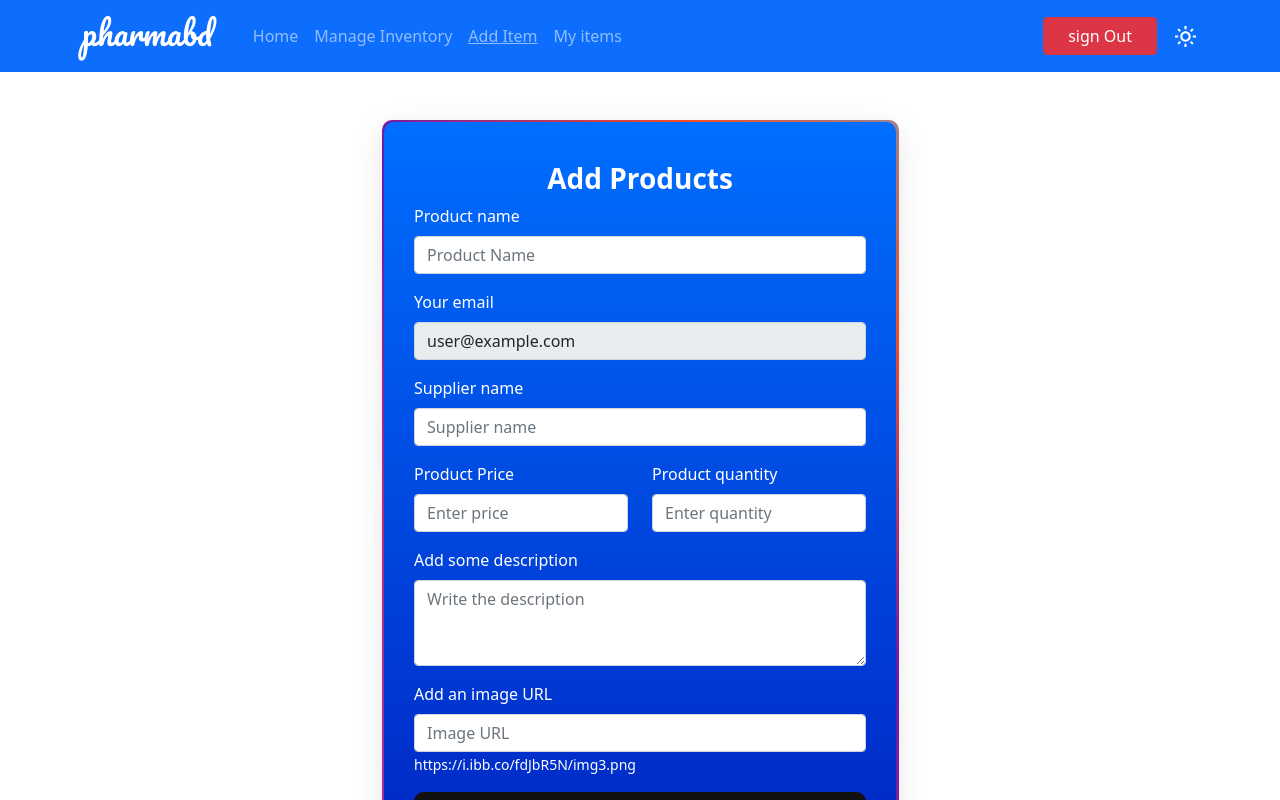
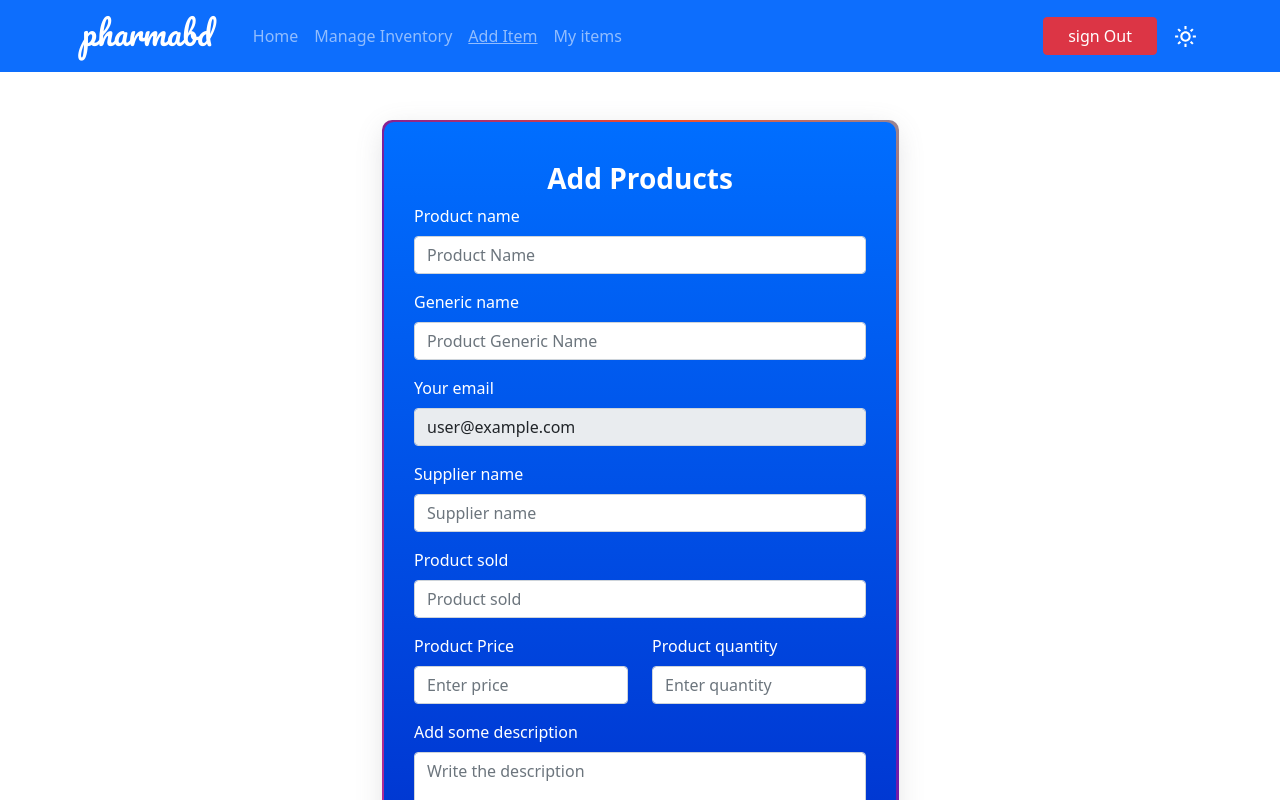
Before and after one commit to shadikmahamudsohan/warehouse-management-website-client-side, a React (Create React App) app: page /addItems in a window 1280 px wide. Shown: the top 800 px of the page. Built offline with nearby package versions, Linux system fonts and the light colour scheme; no server answers; sample sign-in values are in the browser's storage.

Commit message:
adding data to server

```diff
--- a/src/pages/AddItems/AddItems.js
+++ b/src/pages/AddItems/AddItems.js
@@ -14,7 +14,7 @@ const AddItems = () => {
     const handleAddProduct = event => {
         event.preventDefault()
         // setErrorMessage('')
-        // -----------validation---------
+        // validation
         const form = event.currentTarget;
         if (form.checkValidity() === false) {
             event.preventDefault();
@@ -22,8 +22,35 @@ const AddItems = () => {
         }
         setValidated(true);
         // ---------validation end---------
-        toast.success('Product Added')
-        event.target.reset()
+        //
+        // getting data from input
+        const name = event.target.productName.value
+        const genericName = event.target.genericName.value;
+        const email = event.target.email.value;
+        const price = event.target.price.value;
+        const supplierName = event.target.supplierName.value;
+        const sold = event.target.sold.value;
+        const quantity = event.target.quantity.value;
+        const img = event.target.img.value;
+        const description = event.target.description.value;
+
+        const itemData = { name, genericName, email, price, supplierName, sold, quantity, img, description }
+        if (name && genericName && email && price && supplierName && sold && quantity && img && description) {
+            fetch('http://localhost:5000/inventory', {
+                method: 'POST',
+                headers: {
+                    'Content-Type': 'application/json',
+                },
+                body: JSON.stringify(itemData),
+            })
+                .then(res => res.json())
+                .then(data => {
+                    toast.success('Product Added')
+                });
+
+        }
+        //----------------------
+        // event.target.reset()
     }
     return (
         <div>
@@ -32,17 +59,21 @@ const AddItems = () => {
                 <Form onSubmit={handleAddProduct} noValidate validated={validated} >
                     <Form.Group className="mb-3" controlId="name">
                         <Form.Label>Product name</Form.Label>
-                        <Form.Control required type="text" name="name" placeholder="Product Name" />
+                        <Form.Control required type="text" name="productName" placeholder="Product Name" />
                         <Form.Control.Feedback type="invalid">
-                            Please provide a name.
+                            Please provide a product name.
+                        </Form.Control.Feedback>
+                    </Form.Group>
+                    <Form.Group className="mb-3" controlId="genericName">
+                        <Form.Label>Generic name</Form.Label>
+                        <Form.Control required type="text" name="genericName" placeholder="Product Generic Name" />
+                        <Form.Control.Feedback type="invalid">
+                            Please provide a generic name.
                         </Form.Control.Feedback>
                     </Form.Group>
                     <Form.Group className="mb-3" controlId="name">
                         <Form.Label>Your email</Form.Label>
-                        <Form.Control type="email" value={user?.email} readOnly disabled placeholder="Product Name" />
-                        <Form.Control.Feedback type="invalid">
-                            Please provide a name.
-                        </Form.Control.Feedback>
+                        <Form.Control type="email" value={user?.email} name='email' readOnly disabled placeholder="Product Name" />
                     </Form.Group>
                     <Form.Group className="mb-3" controlId="supplierName">
                         <Form.Label>Supplier name</Form.Label>
@@ -51,15 +82,22 @@ const AddItems = () => {
                             Please provide a supplier name.
                         </Form.Control.Feedback>
                     </Form.Group>
+                    <Form.Group className="mb-3" controlId="sold">
+                        <Form.Label>Product sold</Form.Label>
+                        <Form.Control required type="number" name="sold" placeholder="Product sold" />
+                        <Form.Control.Feedback type="invalid">
+                            Please provide a number.
+                        </Form.Control.Feedback>
+                    </Form.Group>
                     <div className="row">
-                        <Form.Group className="mb-3 col-md-6" controlId="price">
+                        <Form.Group className="mb-3 col-sm-6" controlId="price">
                             <Form.Label>Product Price</Form.Label>
                             <Form.Control required type="number" name="price" placeholder="Enter price" />
                             <Form.Control.Feedback type="invalid">
                                 Please provide a price.
                             </Form.Control.Feedback>
                         </Form.Group>
-                        <Form.Group className="mb-3 col-md-6" controlId="quantity">
+                        <Form.Group className="mb-3 col-sm-6" controlId="quantity">
                             <Form.Label>Product quantity</Form.Label>
                             <Form.Control required type="number" name="quantity" placeholder="Enter quantity" />
                             <Form.Control.Feedback type="invalid">
@@ -77,7 +115,7 @@ const AddItems = () => {
 
                     <Form.Group className="mb-3" controlId="imgUrl">
                         <Form.Label>Add an image URL</Form.Label>
-                        <Form.Control required type="url" name="imgUrl" placeholder="Image URL" />
+                        <Form.Control required type="url" name="img" placeholder="Image URL" />
                         <p><small>https://i.ibb.co/fdJbR5N/img3.png</small></p>
                         <Form.Control.Feedback type="invalid">
                             Please provide a image URL
--- a/src/pages/ManageItems/ManageItems.js
+++ b/src/pages/ManageItems/ManageItems.js
@@ -22,9 +22,7 @@ const ManageItems = () => {
                         setProducts(remaining);
                     }
                 });
-
         }
-
     }
     return (
         <div className='container' style={{ minHeight: '100vh' }}>
@@ -45,7 +43,7 @@ const ManageItems = () => {
                     </tbody>
                 </Table>
             </div>
-            <button className="btn btn-success py-2 px-4 my-4" onClick={() => navigate('/addItems')}>Add New Product</button>
+            <button className="btn btn-success py-2 px-4 my-4" onClick={() => navigate('/addItems')}>Add New Item</button>
 
         </div>
     );
```
